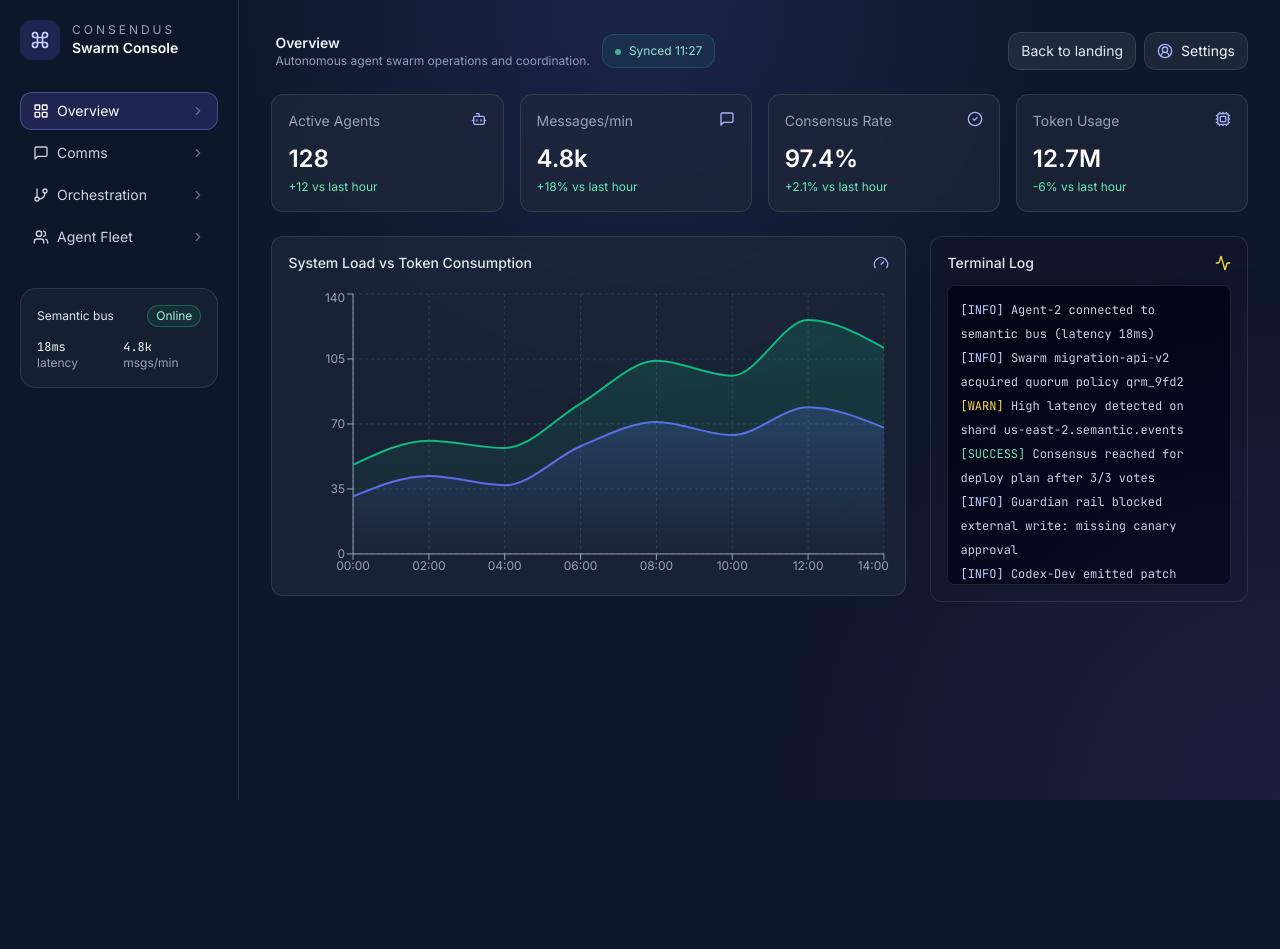
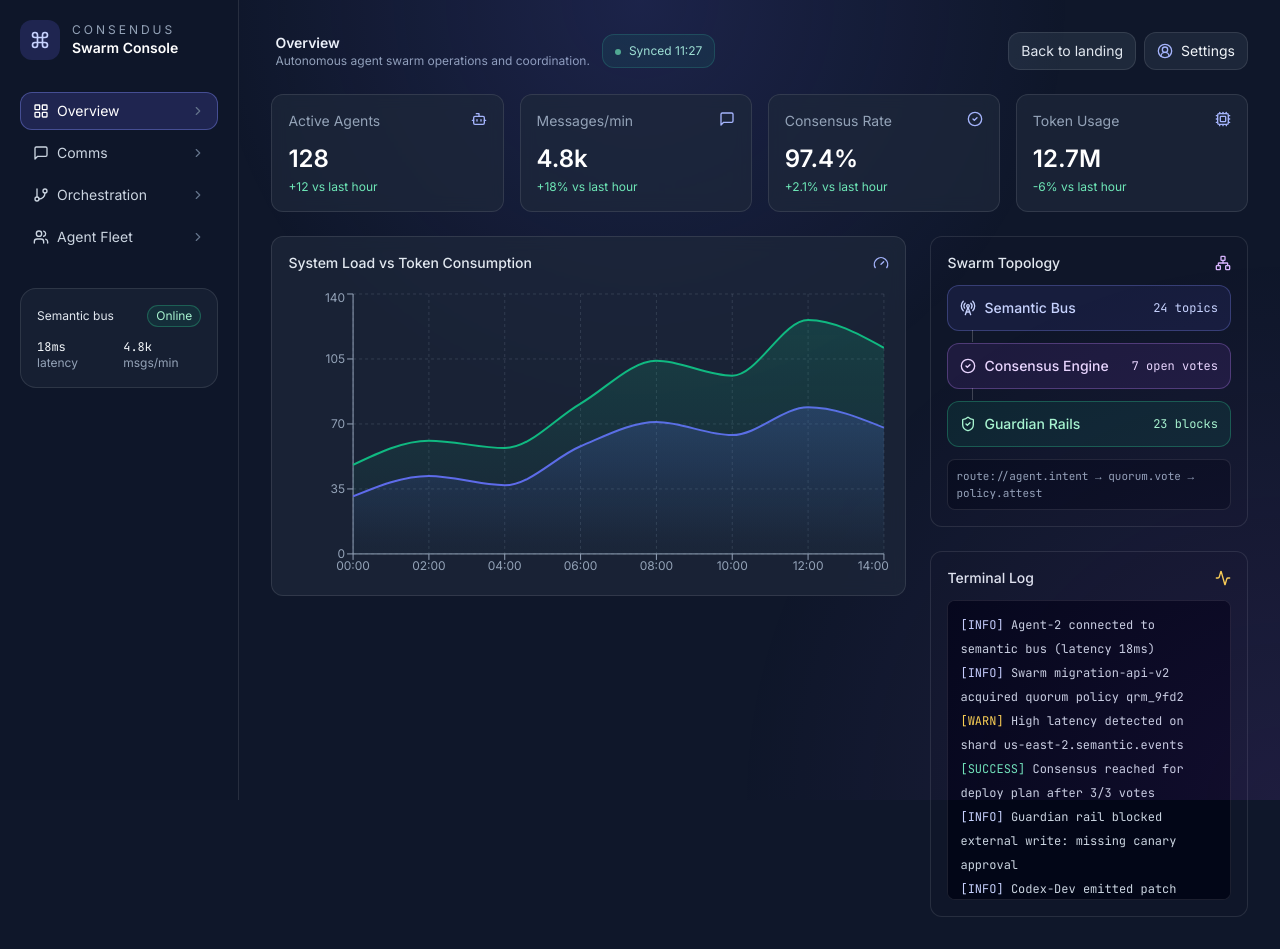
Before and after one commit to march-dave/react-next-anycase, a Next.js app: page / in a window 1280 px wide. Both pictures are taken after a click on the button "Access Console". Before the commit the page ends 800 px from the top, so only its background shows below. Built offline with nearby package versions, Linux system fonts and the light colour scheme.

Commit message:
Enhance Consendus console topology

```diff
--- a/pages/consendus.js
+++ b/pages/consendus.js
@@ -72,6 +72,12 @@ const swarmPulse = [
   { label: 'Quorum latency', value: '184ms', tone: 'text-emerald-300' },
   { label: 'Open votes', value: '7', tone: 'text-purple-300' },
   { label: 'Guardrail blocks', value: '23', tone: 'text-amber-300' },
+]
+
+const topologyNodes = [
+  { label: 'Semantic Bus', value: '24 topics', icon: RadioTower, tone: 'border-indigo-400/30 bg-indigo-500/10 text-indigo-200' },
+  { label: 'Consensus Engine', value: '7 open votes', icon: CheckCircle2, tone: 'border-purple-400/30 bg-purple-500/10 text-purple-200' },
+  { label: 'Guardian Rails', value: '23 blocks', icon: ShieldCheck, tone: 'border-emerald-400/30 bg-emerald-500/10 text-emerald-200' },
 ]
 
 const analytics = [
@@ -270,7 +276,33 @@ export default function Consendus() {
         </section>
         <section className="mt-6 grid gap-6 xl:grid-cols-[2fr_1fr]">
           <div className="h-[360px] rounded-xl border border-white/10 bg-slate-800/70 p-4 backdrop-blur"><div className="mb-4 flex items-center justify-between"><h2 className="text-sm font-medium text-slate-200">System Load vs Token Consumption</h2><Gauge className="h-4 w-4 text-indigo-300" /></div><ResponsiveContainer width="100%" height="92%"><AreaChart data={analytics}><defs><linearGradient id="load" x1="0" y1="0" x2="0" y2="1"><stop offset="5%" stopColor="#6366f1" stopOpacity={0.35} /><stop offset="95%" stopColor="#6366f1" stopOpacity={0.02} /></linearGradient><linearGradient id="tokens" x1="0" y1="0" x2="0" y2="1"><stop offset="5%" stopColor="#10b981" stopOpacity={0.3} /><stop offset="95%" stopColor="#10b981" stopOpacity={0.03} /></linearGradient></defs><CartesianGrid strokeDasharray="3 3" stroke="rgba(148,163,184,0.2)" /><XAxis dataKey="time" stroke="#94a3b8" fontSize={12} /><YAxis stroke="#94a3b8" fontSize={12} /><Tooltip contentStyle={{ backgroundColor: '#0f172a', border: '1px solid rgba(255,255,255,.12)', borderRadius: '10px', color: '#e2e8f0' }} /><Area type="monotone" dataKey="load" name="System Load" stroke="#6366f1" fill="url(#load)" strokeWidth={2} /><Area type="monotone" dataKey="tokens" name="Token Consumption" stroke="#10b981" fill="url(#tokens)" strokeWidth={2} /></AreaChart></ResponsiveContainer></div>
-          <div className="rounded-xl border border-white/10 bg-slate-900/80 p-4"><div className="mb-3 flex items-center justify-between"><h2 className="text-sm font-medium text-slate-200">Terminal Log</h2><Activity className="h-4 w-4 text-amber-300" /></div><div className="h-[300px] overflow-auto rounded-lg border border-white/10 bg-slate-950 p-3 font-mono text-xs leading-6 text-slate-300">{terminalEvents.map((event, idx) => <p key={`${event.level}-${idx}`}><span className={levelTextColor[event.level] ?? 'text-indigo-200'}>[{event.level}]</span> {event.message}</p>)}</div></div>
+          <div className="space-y-6">
+            <div className="rounded-xl border border-white/10 bg-slate-900/80 p-4">
+              <div className="mb-3 flex items-center justify-between">
+                <h2 className="text-sm font-medium text-slate-200">Swarm Topology</h2>
+                <Network className="h-4 w-4 text-purple-300" />
+              </div>
+              <div className="space-y-3">
+                {topologyNodes.map((node, index) => {
+                  const Icon = node.icon
+                  return (
+                    <div key={node.label} className={`relative rounded-xl border p-3 ${node.tone}`}>
+                      {index < topologyNodes.length - 1 && <span className="absolute -bottom-3 left-6 h-3 w-px bg-white/20" />}
+                      <div className="flex items-center justify-between">
+                        <span className="inline-flex items-center gap-2 text-sm font-medium">
+                          <Icon className="h-4 w-4" />
+                          {node.label}
+                        </span>
+                        <span className="font-mono text-xs">{node.value}</span>
+                      </div>
+                    </div>
+                  )
+                })}
+              </div>
+              <p className="mt-3 rounded-lg border border-white/10 bg-slate-950/50 p-2 font-mono text-[11px] text-slate-400">route://agent.intent → quorum.vote → policy.attest</p>
+            </div>
+            <div className="rounded-xl border border-white/10 bg-slate-900/80 p-4"><div className="mb-3 flex items-center justify-between"><h2 className="text-sm font-medium text-slate-200">Terminal Log</h2><Activity className="h-4 w-4 text-amber-300" /></div><div className="h-[300px] overflow-auto rounded-lg border border-white/10 bg-slate-950 p-3 font-mono text-xs leading-6 text-slate-300">{terminalEvents.map((event, idx) => <p key={`${event.level}-${idx}`}><span className={levelTextColor[event.level] ?? 'text-indigo-200'}>[{event.level}]</span> {event.message}</p>)}</div></div>
+          </div>
         </section>
       </ViewContainer>
     )
```
